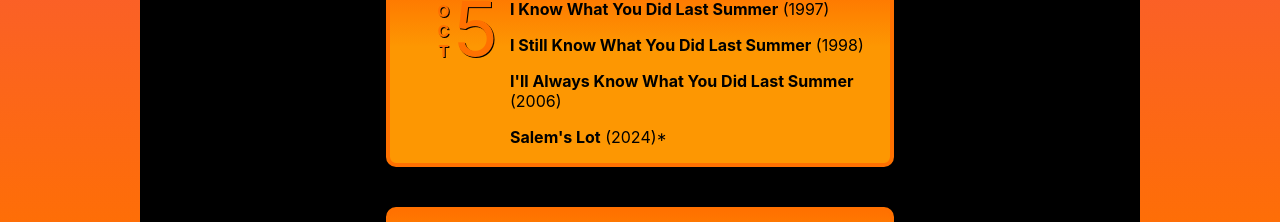
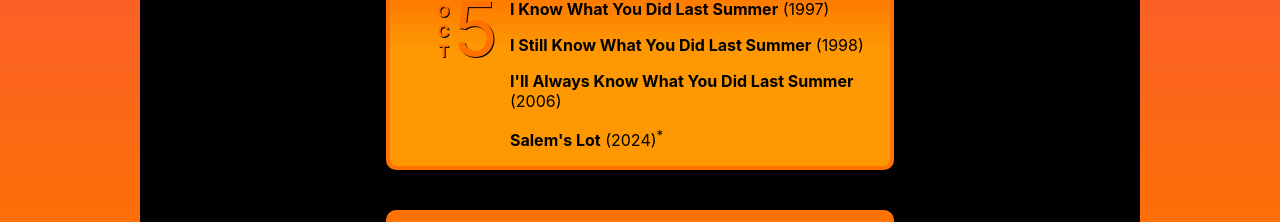
Before and after one commit to cshov/october-horror-binge, a React (Create React App) app: page / in a window 1280 px wide. Shown: the part 1553-1775 px from the top of the page. Built offline with nearby package versions, Linux system fonts and the light colour scheme.

Commit message:
updated movie list

```diff
--- a/src/data/movies2024.json
+++ b/src/data/movies2024.json
@@ -317,5 +317,11 @@
     "year": 2019,
     "dateWatched": 9,
     "imdbId": "tt8663516"
+  },
+  {
+    "name": "Phantasm",
+    "year": 1979,
+    "dateWatched": 10,
+    "imdbId": "tt0079714"
   }
 ]
--- a/src/pages/Movies2024/Movies2024.tsx
+++ b/src/pages/Movies2024/Movies2024.tsx
@@ -25,7 +25,11 @@
 
                         <div className="movies">
                             {movies.map((movie: Movie, i) => (
-                                <p><a href={"https://www.imdb.com/title/"+ movie.imdbId + "/"}><strong>{movie.name}</strong> ({movie.year}){movie.wasExtraCredit ? '*' : ''}</a></p>
+                                <p>
+                                    <a href={"https://www.imdb.com/title/"+ movie.imdbId + "/"}>
+                                        <strong>{movie.name}</strong> ({movie.year}){movie.wasExtraCredit ? <sup>*</sup> : ''}
+                                    </a>
+                                </p>
                             ))}
                         </div>
 
```
